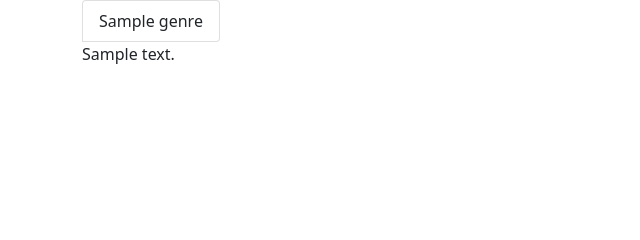
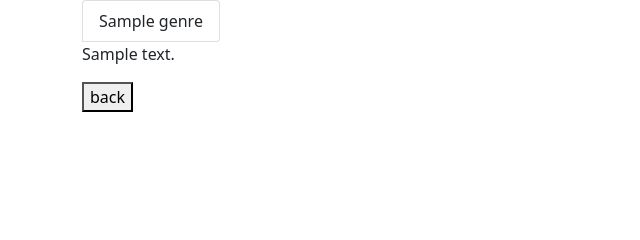
Before and after one commit to Jami-Kate/BookGood, a Flask app: template templates/book.html in a window 1280 px wide. Shown: the part 128-368 px from the top of the page, without its empty margins (0-640 px from the left). Run offline with Flask 3, Linux system fonts and the light colour scheme; the template is opened without the code that fills it: most values are stand-ins (such as "Sample title", 1, 10 or a date in 2020); parts of the project's set-up code (start-up, migrations or seed data) failed here and were passed over; some libraries are stand-ins or nearby versions.

Commit message:
#11 back button bay bee

```diff
--- a/templates/book.html
+++ b/templates/book.html
@@ -22,6 +22,7 @@
     <p>
         {{book['review']}}
     </p>
+    <button onclick="window.history.back()">back</button>
 </div>
 
     {% endblock %}
```
